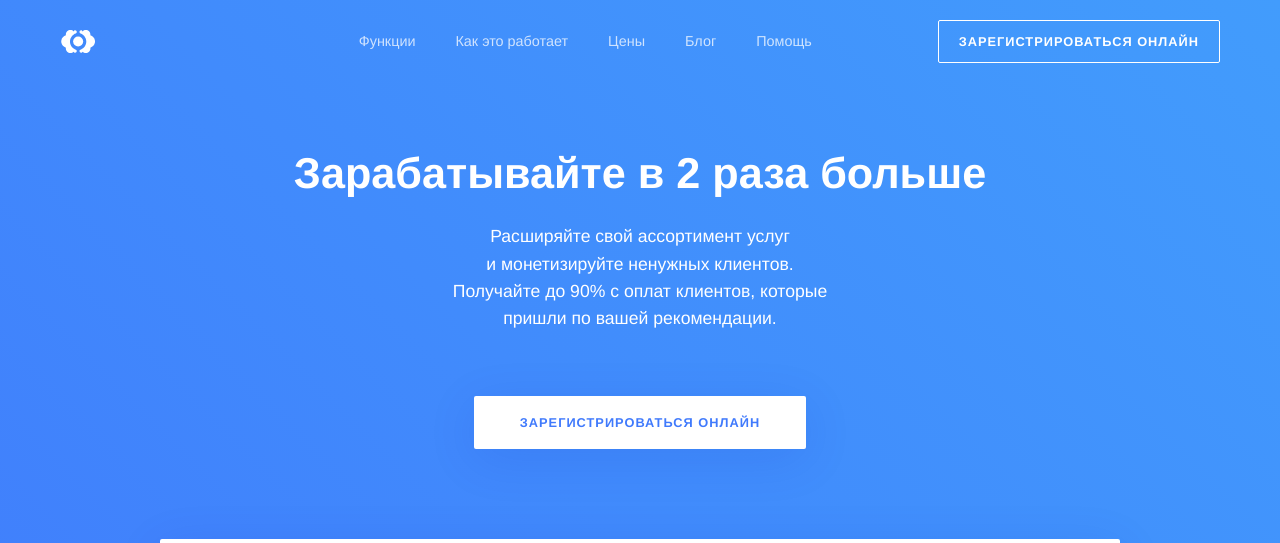
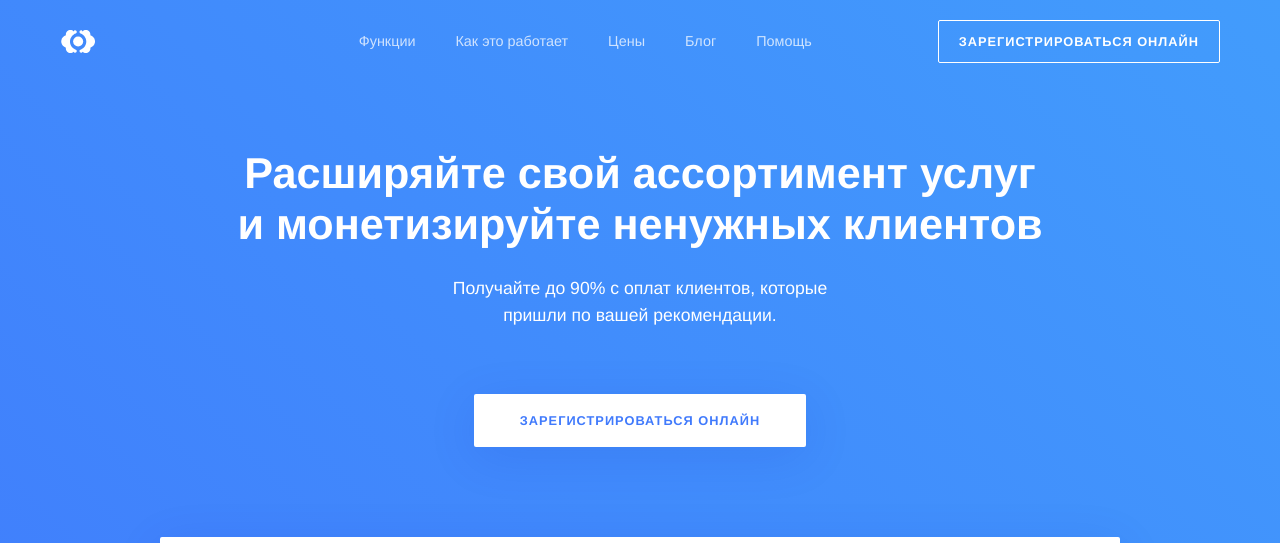
Before and after one commit to RakhimyanTim/fitness.github.io, a Jekyll site: the page built from pages/index.html, in a window 1280 px wide and 900 px high, cut to the strip 0-543 px from the top of the window. Built offline with Jekyll 4.4.1, drawn with Linux system fonts in a browser that asks for light colours; some web fonts are replaced.

Commit message:
Update main-landing.html

```diff
--- a/_layouts/main-landing.html
+++ b/_layouts/main-landing.html
@@ -4,7 +4,7 @@
 
 <header class="{{ page.header_class }}">
 	{% include navigation/top.html %}
-	{% include components/hero/main.html image="" heading="Зарабатывайте в 2 раза больше" subtitle="Расширяйте свой ассортимент услуг <br>и монетизируйте ненужных клиентов. <br>Получайте до 90% с оплат клиентов, которые пришли по вашей рекомендации." button="Зарегистрироваться онлайн" video="gpmWyZvOU3g" %}
+	{% include components/hero/main.html image="" heading="Расширяйте свой ассортимент услуг <br>и монетизируйте ненужных клиентов" subtitle="Получайте до 90% с оплат клиентов, которые пришли по вашей рекомендации." button="Зарегистрироваться онлайн" video="gpmWyZvOU3g" %}
 </header>
 
 {{ content }}
```
